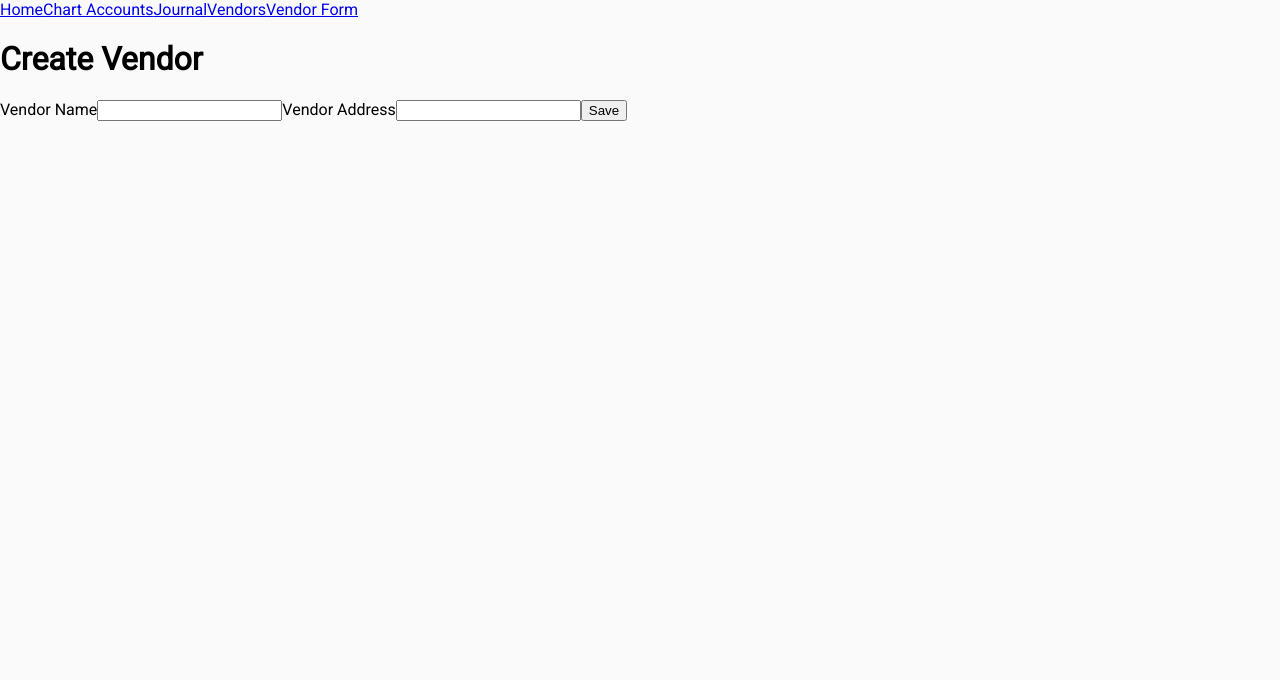
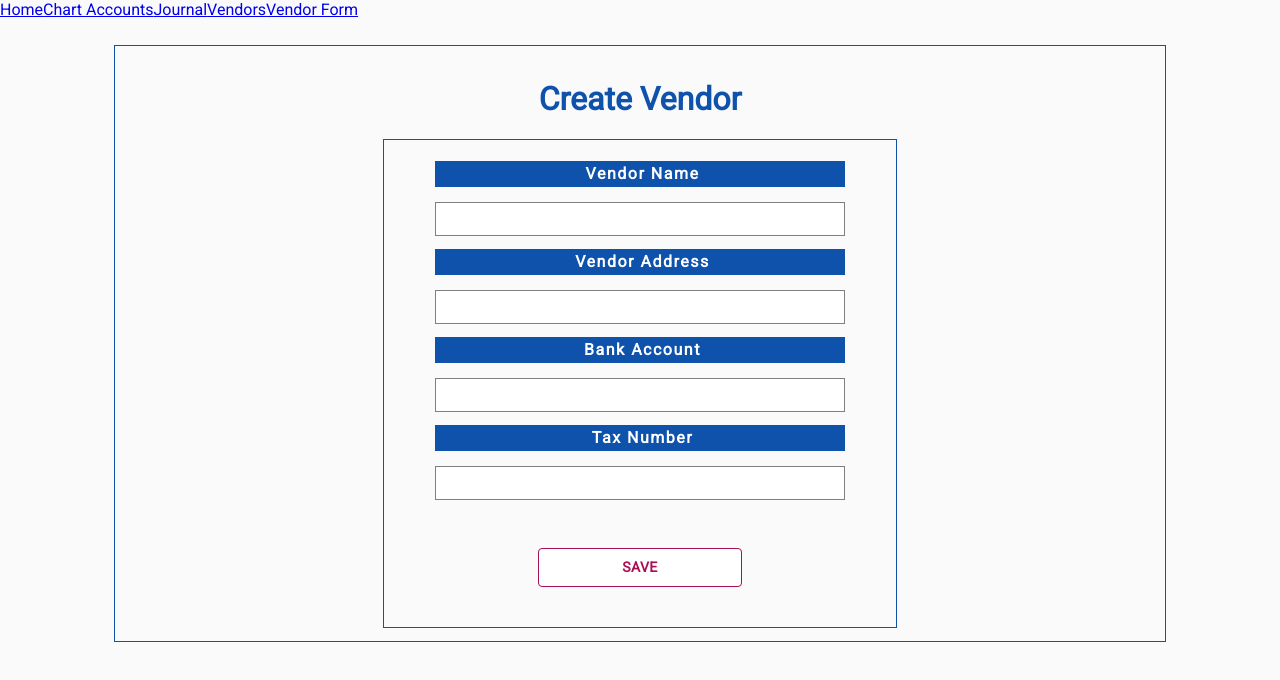
Before and after one commit to philip993/accounting, a React (Create React App) app in the folder acc-front/: page /createvendor in a window 1280 px wide. Shown: the top 680 px of the page. Built offline with nearby package versions, Linux system fonts and the light colour scheme.

Commit message:
1.38. Create vendor updated & styled

```diff
--- a/acc-front/src/components/CreateVendor/CreateVendor.js
+++ b/acc-front/src/components/CreateVendor/CreateVendor.js
@@ -1,25 +1,51 @@
 import React, { useState } from 'react';
 import { useSelector, useDispatch } from 'react-redux';
-import { useForm } from 'react-hook-form';
+import { useForm, Controller } from 'react-hook-form';
+// Style
+import './CreateVendorStyle.scss';
+// Redux Actions
 import {
   requestCreateVendor,
-  inputVendorName,
+  inputVendorTitle,
   inputVendorAddres,
+  inputVendorBankAccount,
+  inputVendorTaxNumber,
 } from './CreateVendorActions';
+// Material Ui
+import {
+  InputBase,
+  FormGroup,
+  FormLabel,
+  FormHelperText,
+  Button,
+} from '@material-ui/core';
 
 const CreateVendor = () => {
-  const { vendorName, vendorAddress, vendorDebit, vendorCredit } = useSelector(
-    (state) => state.CreateVendorReducer
-  );
+  const {
+    vendorTitle,
+    vendorAddress,
+    vendorBankAccount,
+    vendorTaxNumber,
+    vendorDebit,
+    vendorCredit,
+  } = useSelector((state) => state.CreateVendorReducer);
   const dispatch = useDispatch();
-  const { register, handleSubmit, errors } = useForm();
+  const { register, handleSubmit, errors, message, control } = useForm();
 
-  const handleInputVendorName = (e) => {
-    dispatch(inputVendorName(e.target.value));
+  const handleInputVendorTitle = (e) => {
+    dispatch(inputVendorTitle(e.target.value));
   };
 
   const handleInputVendorAddress = (e) => {
     dispatch(inputVendorAddres(e.target.value));
+  };
+
+  const handleInputVendorBankAccount = (e) => {
+    dispatch(inputVendorBankAccount(e.target.value));
+  };
+
+  const handleInputVendorTaxNumber = (e) => {
+    dispatch(inputVendorTaxNumber(e.target.value));
   };
 
   const handleSubmitForm = (e) => {
@@ -28,34 +54,142 @@ const CreateVendor = () => {
   };
 
   return (
-    <div>
+    <div className="createVendor">
       <h1>Create Vendor</h1>
-      <form onSubmit={handleSubmit(handleSubmitForm)}>
-        <label htmlFor="vendorName">Vendor Name</label>
-        <input
-          type="text"
-          name="vendorName"
-          value={vendorName}
-          onChange={handleInputVendorName}
-          ref={register({
-            required: true,
-            minLength: 4,
+      <form
+        onSubmit={handleSubmit(handleSubmitForm)}
+        className="createVendorForm"
+      >
+        <FormGroup className="formGroup">
+          <FormLabel className="formLabel">Vendor Name</FormLabel>
+          <Controller
+            control={control}
+            name="vendorTitle"
+            render={({ onChange, value, name, message }) => (
+              <InputBase
+                name="vendorTitle"
+                className="formInput"
+                value={vendorTitle}
+                onChange={handleInputVendorTitle}
+                inputRef={register({
+                  required: 'This field is required!',
+                  minLength: {
+                    value: 4,
+                    message: 'Must be at least 4 chars...',
+                  },
                 })}
               />
-        {errors.name && errors.name.type === 'required' && (
-          <span>This is required</span>
             )}
-        {errors.name && errors.name.type === 'minLength' && (
-          <span>Must be at least 4 char</span>
-        )}
-        <label htmlFor="vendorAddress">Vendor Address</label>
-        <input
-          type="text"
+          />
+          <FormHelperText className="formHelperText" error>
+            {errors.vendorTitle && errors.vendorTitle.message}
+          </FormHelperText>
+        </FormGroup>
+
+        <FormGroup className="formGroup">
+          <FormLabel className="formLabel">Vendor Address</FormLabel>
+          <Controller
+            control={control}
             name="vendorAddress"
+            render={({ onChange, value, name, message }) => (
+              <InputBase
+                name="vendorAddress"
+                className="formInput"
                 value={vendorAddress}
                 onChange={handleInputVendorAddress}
+                inputRef={register({
+                  required: 'This field is required!',
+                  minLength: {
+                    value: 4,
+                    message: 'Must be at least 4 chars...',
+                  },
+                  maxLength: {
+                    value: 50,
+                    message: 'Field cannot be longer than 50 chars..',
+                  },
+                })}
               />
-        <button type={'submit'}>Save</button>
+            )}
+          />
+          <FormHelperText error className="formHelperText">
+            {errors.vendorAddress && errors.vendorAddress.message}
+          </FormHelperText>
+        </FormGroup>
+
+        <FormGroup className="formGroup">
+          <FormLabel className="formLabel">Bank Account</FormLabel>
+          <Controller
+            control={control}
+            name="vendorBankAccount"
+            render={({ onChange, value, name, message }) => (
+              <InputBase
+                name="vendorBankAccount"
+                className="formInput"
+                value={vendorBankAccount}
+                onChange={handleInputVendorBankAccount}
+                inputRef={register({
+                  required: 'This field is required!',
+                  minLength: {
+                    value: 15,
+                    message: 'Must be at least 15 chars...',
+                  },
+                  maxLength: {
+                    value: 18,
+                    message: 'Field cannot be longer than 18 chars..',
+                  },
+
+                  pattern: {
+                    value: /^([0-9]{3}-[0-9]{10}-[0-9]{2})|([0-9]{15})$/,
+                    message: 'Not matching pattern',
+                  },
+                })}
+              />
+            )}
+          />
+          <FormHelperText error className="formHelperText">
+            {errors.vendorBankAccount && errors.vendorBankAccount.message}
+          </FormHelperText>
+        </FormGroup>
+
+        <FormGroup className="formGroup">
+          <FormLabel className="formLabel">Tax Number</FormLabel>
+          <Controller
+            control={control}
+            name="vendorTaxNumber"
+            render={({ onChange, value, name, message }) => (
+              <InputBase
+                name="vendorTaxNumber"
+                className="formInput"
+                value={vendorTaxNumber}
+                onChange={handleInputVendorTaxNumber}
+                inputRef={register({
+                  required: 'This field is required!',
+                  minLength: {
+                    value: 12,
+                    message: 'Must be at least 12 chars...',
+                  },
+                  maxLength: {
+                    value: 12,
+                    message: 'Field cannot be longer than 12 chars..',
+                  },
+
+                  pattern: {
+                    value: /^\b([MK][A-Z])[0-9]{10}$/,
+                    message: 'Not matching pattern',
+                  },
+                })}
+              />
+            )}
+          />
+          <FormHelperText error className="formHelperText">
+            {errors.vendorTaxNumber && errors.vendorTaxNumber.message}
+          </FormHelperText>
+        </FormGroup>
+        <FormGroup className="formGroupButton">
+          <Button type={'submit'} className="saveButton">
+            Save
+          </Button>
+        </FormGroup>
       </form>
     </div>
   );
--- a/acc-front/src/components/CreateVendor/CreateVendorActionTypes.js
+++ b/acc-front/src/components/CreateVendor/CreateVendorActionTypes.js
@@ -2,5 +2,7 @@
 export const SUCCESS_CREATE_VENDOR = 'SUCCESS_CREATE_VENDOR';
 export const FAILURE_CREATE_VENDOR = 'FAILURE_CREATE_VENDOR';
 // input
-export const INPUT_VENDOR_NAME = 'INPUT_VENDOR_NAME';
+export const INPUT_VENDOR_TITLE = 'INPUT_VENDOR_TITLE';
 export const INPUT_VENDOR_ADDRESS = 'INPUT_VENDOR_ADDRESS';
+export const INPUT_VENDOR_TAX_NUMBER = 'INPUT_VENDOR_TAX_NUMBER';
+export const INPUT_VENDOR_BANK_ACCOUNT = 'INPUT_VENDOR_BANK_ACCOUNT';
--- a/acc-front/src/components/CreateVendor/CreateVendorActions.js
+++ b/acc-front/src/components/CreateVendor/CreateVendorActions.js
@@ -1,6 +1,8 @@
 import {
-  INPUT_VENDOR_NAME,
+  INPUT_VENDOR_TITLE,
   INPUT_VENDOR_ADDRESS,
+  INPUT_VENDOR_BANK_ACCOUNT,
+  INPUT_VENDOR_TAX_NUMBER,
   SUCCESS_CREATE_VENDOR,
   FAILURE_CREATE_VENDOR,
 } from './CreateVendorActionTypes';
@@ -10,14 +12,14 @@ import axios from 'axios';
 export const requestCreateVendor = () => {
   return (dispatch, getState) => {
     let {
-      vendorName,
+      vendorTitle,
       vendorAddress,
       vendorDebit,
       vendorCredit,
     } = getState().CreateVendorReducer;
     return axios
       .post(`http://localhost:4000/vendor`, {
-        vendorName,
+        vendorTitle,
         vendorAddress,
         vendorDebit: 0,
         vendorCredit: 0,
@@ -39,9 +41,9 @@ export const requestCreateVendor = () => {
 };
 
 // input
-export const inputVendorName = (e) => {
+export const inputVendorTitle = (e) => {
   return {
-    type: INPUT_VENDOR_NAME,
+    type: INPUT_VENDOR_TITLE,
     payload: e,
   };
 };
@@ -52,3 +54,17 @@ export const inputVendorAddres = (e) => {
     payload: e,
   };
 };
+
+export const inputVendorBankAccount = (e) => {
+  return {
+    type: INPUT_VENDOR_BANK_ACCOUNT,
+    payload: e,
+  };
+};
+
+export const inputVendorTaxNumber = (e) => {
+  return {
+    type: INPUT_VENDOR_TAX_NUMBER,
+    payload: e,
+  };
+};
--- /dev/null
+++ b/acc-front/src/components/CreateVendor/CreateVendorStyle.scss
@@ -0,0 +1,75 @@
+.createVendor {
+  width: 80%;
+  margin: auto;
+  border: 1px solid #0f52ab;
+  margin-top: 2%;
+  padding: 1%;
+
+  h1 {
+    text-align: center;
+    color: #0f52ab;
+  }
+
+  .createVendorForm {
+    width: 50%;
+    margin: auto;
+    padding: 1% 0%;
+    border: 1px solid #0f52ab;
+
+    .formGroup {
+      width: 80%;
+      margin: auto;
+
+      .formLabel {
+        background-color: #0f52ab;
+        padding: 5px 0px 5px 5px;
+        margin: 10px 0px 15px 0px;
+        text-align: center;
+        color: #fff;
+        font-size: 16px;
+        font-weight: bold;
+        letter-spacing: 1.5px;
+      }
+
+      .formInput {
+        background-color: #fff;
+        border: 1px solid gray;
+        padding-left: 10px;
+
+        &:hover {
+          box-shadow: 0px 0px 5px #a90f52;
+        }
+      }
+
+      .formHelperText {
+        font-weight: bold;
+        letter-spacing: 1px;
+      }
+    }
+
+    .formGroupButton {
+      width: 80%;
+      margin: auto;
+      margin-top: 5%;
+      margin-bottom: 2%;
+      .saveButton {
+        margin: auto;
+        margin-top: 20px;
+        margin-bottom: 20px;
+        width: 50%;
+        background-color: #fff;
+        border: 1px solid #a90f52;
+        color: #a90f52;
+        font-weight: bold;
+
+        &:hover {
+          background-color: #a90f52;
+          border: 1px solid #fff;
+          color: #fff;
+
+          letter-spacing: 1.5px;
+        }
+      }
+    }
+  }
+}
```
Also changed, not shown: acc-front/src/components/CreateVendor/CreateVendorReducer.js (+20 -6 lines). Lines whose indentation alone changed are shown as unchanged.
